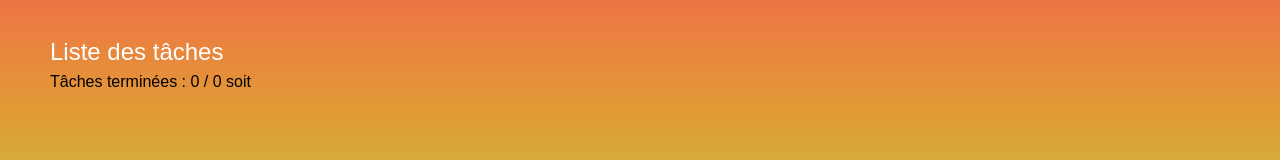
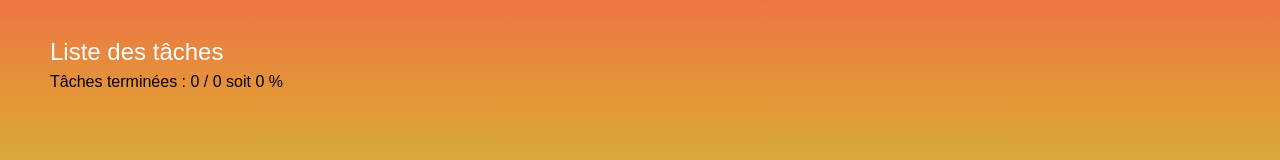
Before and after one commit to CesarMoroPro/Vue-Todo-List, a Vue app: page / in a window 1280 px wide. Shown: the part 248-408 px from the top of the page. Built offline with nearby package versions, Linux system fonts and the light colour scheme; a web font is replaced by a local one.

Commit message:
FEATURE --SUCCESS : ajout du calcul (pourcentage) de l'avancement des tâches terminées

```diff
--- a/src/components/TodoList.vue
+++ b/src/components/TodoList.vue
@@ -5,7 +5,7 @@
                 :class="archiveList.length === 0 ? 'all-tasks-full' : 'all-tasks-middle'"
         >
                 <h2>Liste des tâches <span v-show="todoList.length > 0">({{ todoList.length }})</span></h2>
-                <span>Tâches terminées : {{ completedTasksArray.length }} / {{todoList.length }} soit</span>
+                <span>Tâches terminées : {{ completedTasksArray.length }} / {{todoList.length }} soit {{ tasksProgression }} %</span>
 
                 <!-- "todoList" est importée grâce au store "useTodoListStore" dans "/stores/todoList.js" -->
                 <div
@@ -61,7 +61,7 @@ const store = useTodoListStore();
 Ici, storeToRefs crée des refs pour chaque state de store
 Donc todoList contiendra tous les states */
 /* J'ai besoin d'archiveList également pour la classe conditionnelle */
-const { todoList, archiveList, completedTasksArray } = storeToRefs(store);
+const { todoList, completedTasksArray, tasksProgression, archiveList } = storeToRefs(store);
 
 // import de l'action toggleCompleted du store, via destructuring
 const { toggleCompleted, archiveItem } = store;
--- a/src/stores/todoList.js
+++ b/src/stores/todoList.js
@@ -6,6 +6,7 @@ export const useTodoListStore = defineStore('todo-List', {
                 todoList: [],
                 id: 0,
                 completedTasksArray: [],
+                tasksProgression: 0,
                 archiveList: [],
                 successAddTask: false,
                 errorAddTask: false,
@@ -23,7 +24,7 @@ export const useTodoListStore = defineStore('todo-List', {
                                 archived: false,
                                 displayConfirmationDeleteMessage: false,
                         });
-                        console.log(this.completedTasksArray)
+                        // console.log(this.completedTasksArray)
                 },
 
                 addTaskMessage(errorOrSuccess) {
@@ -59,10 +60,19 @@ export const useTodoListStore = defineStore('todo-List', {
                                 /* alors j'ajoute cette tâche dans le tableau des tâches terminées */
                                 this.completedTasksArray.push(task);
                         } else {
-                                /* sinon, je retire cette tâche du tableau avce splice (qui utilise l'index du tableau, différent de l'index du tableau todoList !) */
+                                /* sinon, je retire cette tâche du tableau avce splice
+                                qui utilise l'index du tableau completedTasksArray, différent de l'index du tableau todoList !)
+                                Donc il faut trouver l'index de la tâche concernée pour fournir cet index dans la fonction splice */
                                 const taskToUncompleteID = this.completedTasksArray.findIndex(object => object.id === task.id);
                                 this.completedTasksArray.splice(taskToUncompleteID, 1);
                         }
+
+                        this.percentageTasksProgression();
+                },
+
+                percentageTasksProgression() {
+                        this.tasksProgression = Math.round((this.completedTasksArray.length * 100 / this.todoList.length));
+                        console.log(this.tasksProgression)
                 },
 
                 archiveItem(itemID, taskIndex) {
```
